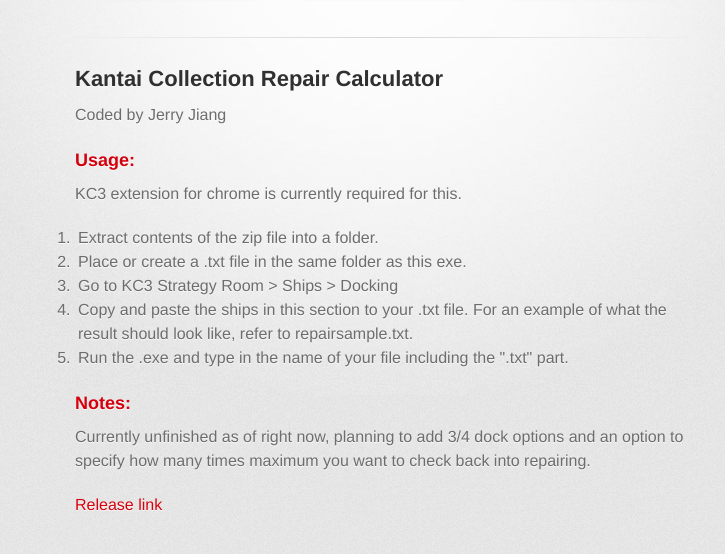
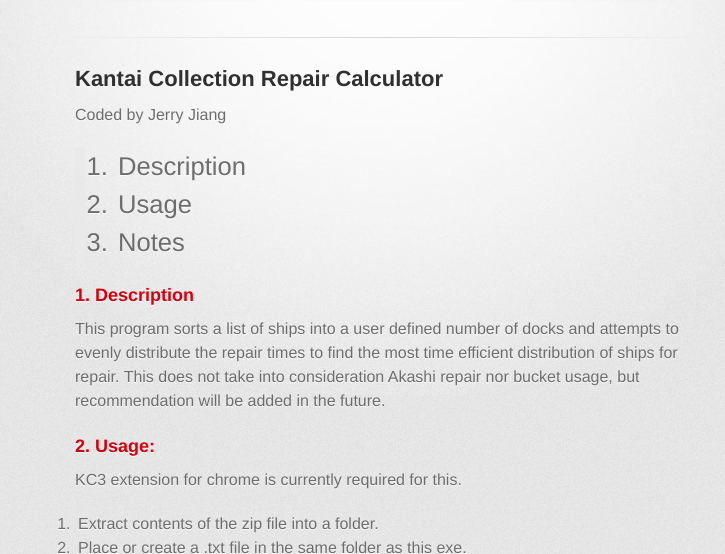
Before and after one commit to jerryjiekaijiang/KantaiRepairCalculator, a plain HTML site: page index.html in a window 1280 px wide. Shown: the part 178-732 px from the top of the page, without its empty margins (255-980 px from the left). Drawn offline with Linux system fonts and the light colour scheme; a web font is replaced by a local one.

Commit message:
Create gh-pages branch via GitHub

```diff
--- a/index.html
+++ b/index.html
@@ -36,8 +36,21 @@
 
 <p>Coded by Jerry Jiang</p>
 
+<blockquote>
+<ol>
+<li>Description</li>
+<li>Usage</li>
+<li>Notes</li>
+</ol>
+</blockquote>
+
 <h3>
-<a id="usage" class="anchor" href="#usage" aria-hidden="true"><span aria-hidden="true" class="octicon octicon-link"></span></a>Usage:</h3>
+<a id="1-description" class="anchor" href="#1-description" aria-hidden="true"><span aria-hidden="true" class="octicon octicon-link"></span></a>1. Description</h3>
+
+<p>This program sorts a list of ships into a user defined number of docks and attempts to evenly distribute the repair times to find the most time efficient distribution of ships for repair. This does not take into consideration Akashi repair nor bucket usage, but recommendation will be added in the future.</p>
+
+<h3>
+<a id="2-usage" class="anchor" href="#2-usage" aria-hidden="true"><span aria-hidden="true" class="octicon octicon-link"></span></a>2. Usage:</h3>
 
 <p>KC3 extension for chrome is currently required for this.</p>
 
@@ -51,7 +64,7 @@ For an example of what the result should look like, refer to repairsample.txt.</
 </ol>
 
 <h3>
-<a id="notes" class="anchor" href="#notes" aria-hidden="true"><span aria-hidden="true" class="octicon octicon-link"></span></a>Notes:</h3>
+<a id="3-notes" class="anchor" href="#3-notes" aria-hidden="true"><span aria-hidden="true" class="octicon octicon-link"></span></a>3. Notes:</h3>
 
 <p>Currently unfinished as of right now, planning to add 3/4 dock options and an option to specify how many times maximum you want to check back into repairing.</p>
 
--- a/params.json
+++ b/params.json
@@ -1 +1 @@
-{"name":"Kantairepaircalculator","tagline":"","body":"## Kantai Collection Repair Calculator\r\nCoded by Jerry Jiang\r\n\r\n###Usage:\r\nKC3 extension for chrome is currently required for this.\r\n\r\n1. Extract contents of the zip file into a folder.\r\n2. Place or create a .txt file in the same folder as this exe.\r\n3. Go to KC3 Strategy Room > Ships > Docking\r\n4. Copy and paste the ships in this section to your .txt file.\r\nFor an example of what the result should look like, refer to repairsample.txt.\r\n5. Run the .exe and type in the name of your file including the \".txt\" part.\r\n\r\n###Notes:\r\nCurrently unfinished as of right now, planning to add 3/4 dock options and an option to specify how many times maximum you want to check back into repairing.\r\n\r\n[Release link](https://github.com/jerryjiekaijiang/KantaiRepairCalculator/releases)","google":"","note":"Don't delete this file! It's used internally to help with page regeneration."}
+{"name":"Kantairepaircalculator","tagline":"","body":"## Kantai Collection Repair Calculator\r\nCoded by Jerry Jiang\r\n\r\n>1. Description\r\n>2. Usage\r\n>3. Notes\r\n\r\n###1. Description\r\nThis program sorts a list of ships into a user defined number of docks and attempts to evenly distribute the repair times to find the most time efficient distribution of ships for repair. This does not take into consideration Akashi repair nor bucket usage, but recommendation will be added in the future.\r\n\r\n###2. Usage:\r\nKC3 extension for chrome is currently required for this.\r\n\r\n1. Extract contents of the zip file into a folder.\r\n2. Place or create a .txt file in the same folder as this exe.\r\n3. Go to KC3 Strategy Room > Ships > Docking\r\n4. Copy and paste the ships in this section to your .txt file.\r\nFor an example of what the result should look like, refer to repairsample.txt.\r\n5. Run the .exe and type in the name of your file including the \".txt\" part.\r\n\r\n###3. Notes:\r\nCurrently unfinished as of right now, planning to add 3/4 dock options and an option to specify how many times maximum you want to check back into repairing.\r\n\r\n[Release link](https://github.com/jerryjiekaijiang/KantaiRepairCalculator/releases)","google":"","note":"Don't delete this file! It's used internally to help with page regeneration."}
```
